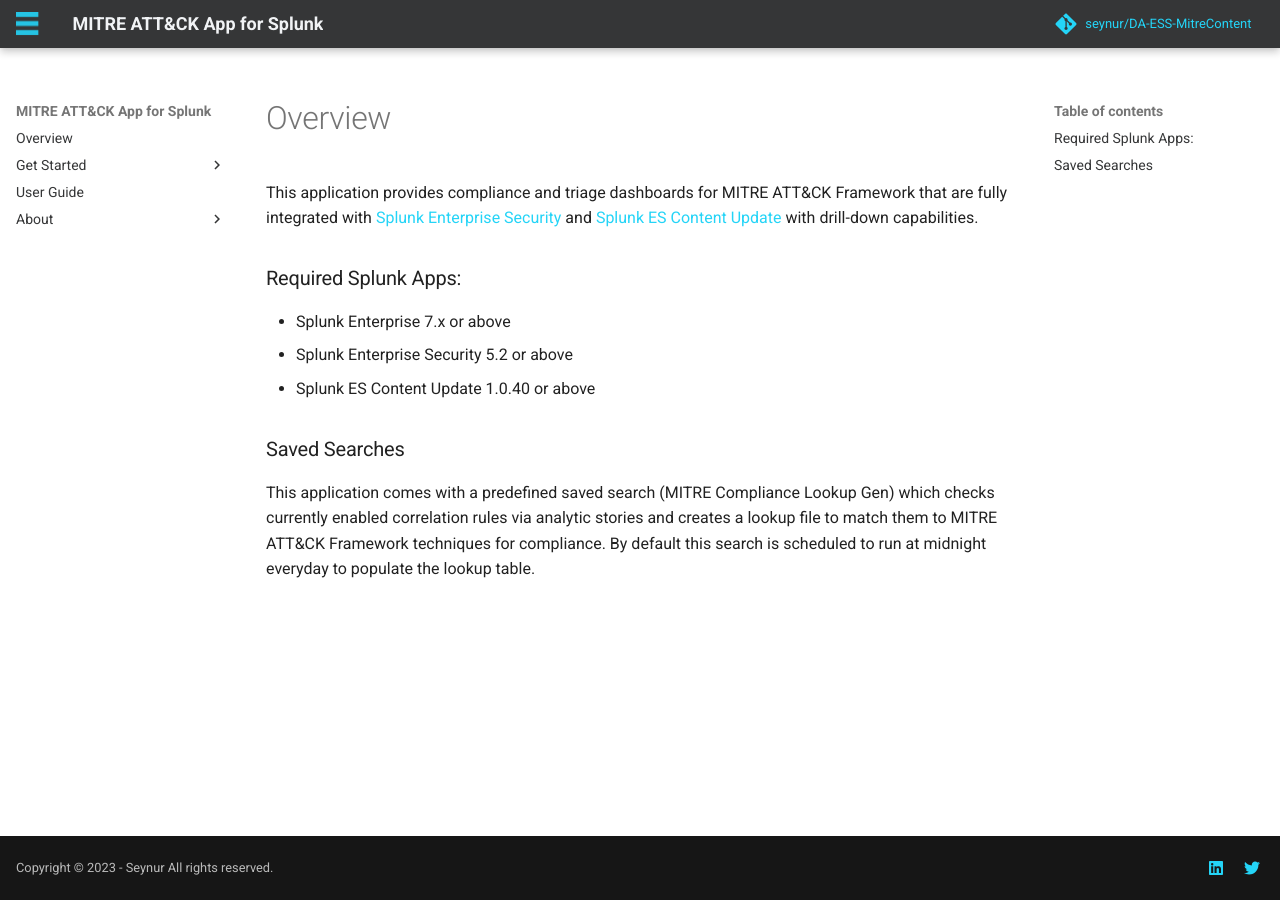
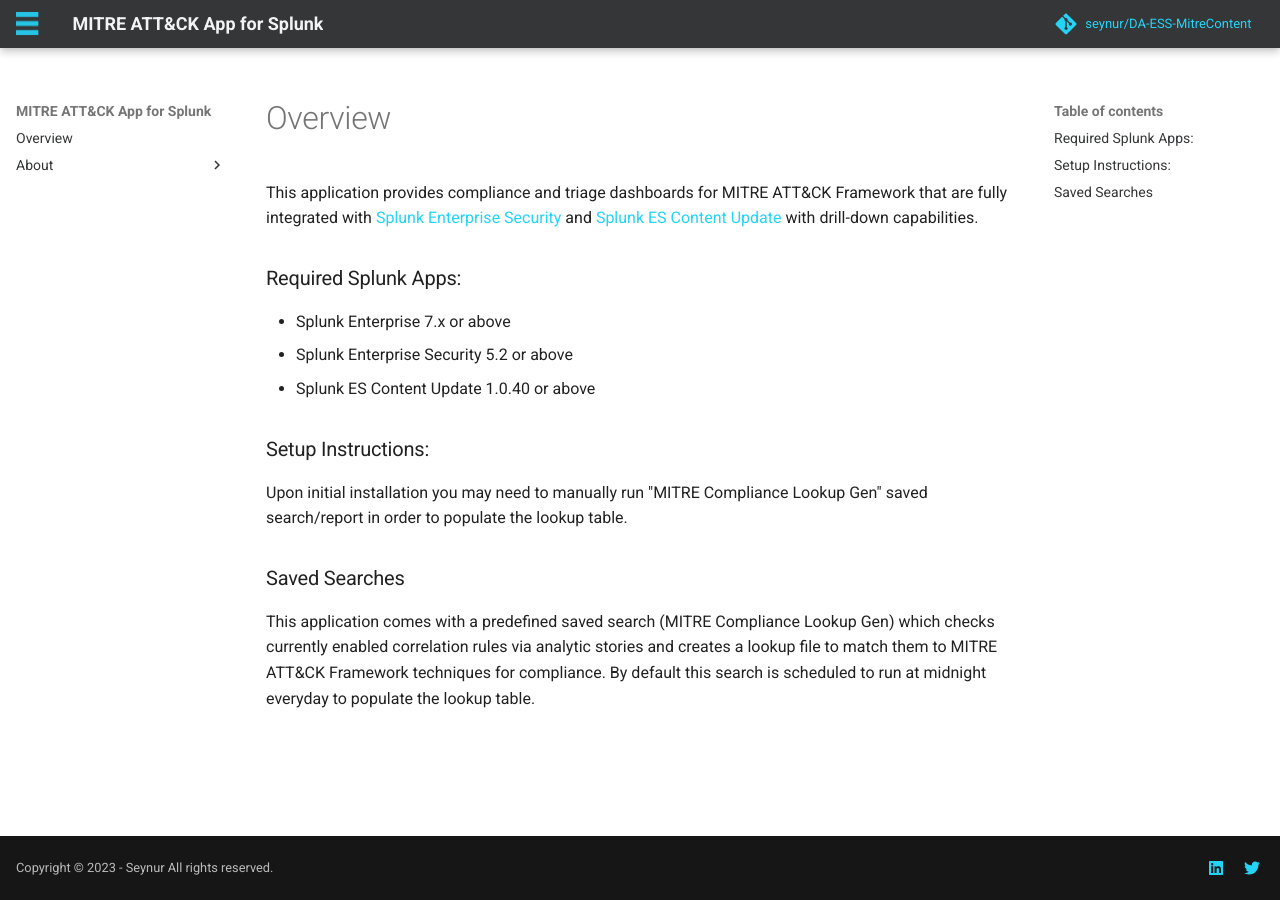
Before and after one commit to Oykucann/mitre-app-for-splunk-docs, an MkDocs documentation site: the page built from docs/index.md, in a window 1280 px wide. Built offline with MkDocs 1.6.1 and Material for MkDocs 9.7.7, drawn with Linux system fonts in a browser that asks for light colours; comment, search, counter and statistics services are not loaded; the version menu is left out.

Commit message:
Revert "rearrange structure of v1 as v2"
This reverts commit 8541981c040c7ab5bd9df5e1a48a2c0e60fd17ba.

```diff
--- a/docs/index.md
+++ b/docs/index.md
@@ -7,5 +7,8 @@
 ### Required Splunk Apps:
 --8<-- "required_splunk_apps.md"
 
+### Setup Instructions:
+--8<-- "setup_instructions.md"
+
 ### Saved Searches
 --8<-- "savedsearches.md"
--- a/mkdocs.yml
+++ b/mkdocs.yml
@@ -37,10 +37,7 @@
 
 nav:
   - index.md
-  - Get Started:
-    - installation.md
-  - User Guide: user_guide.md
-  - About:
+  - 'About':
     - release_notes.md
 
 extra:
```
Also changed, not shown: docs/installation.md (deleted, +0 -5 lines), docs/user_guide.md (deleted, +0 -7 lines), snippets/initial_setup.md (deleted, +0 -23 lines), snippets/setup_instructions.md (+0 -2 lines).
